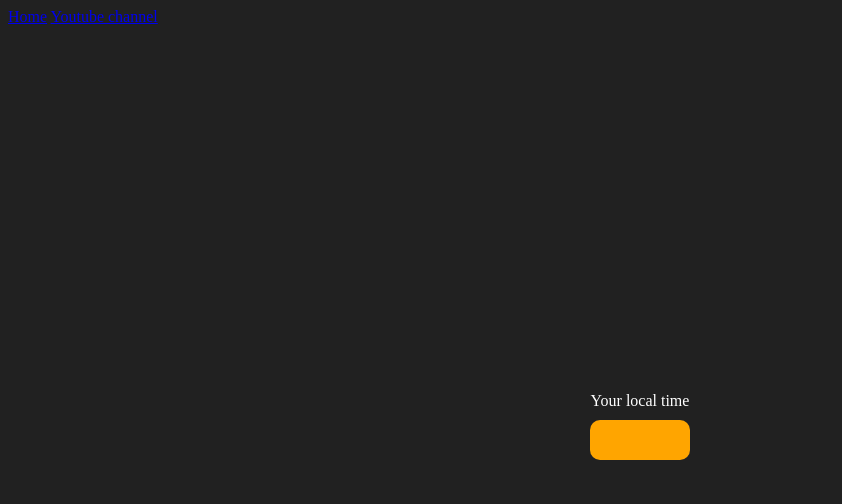
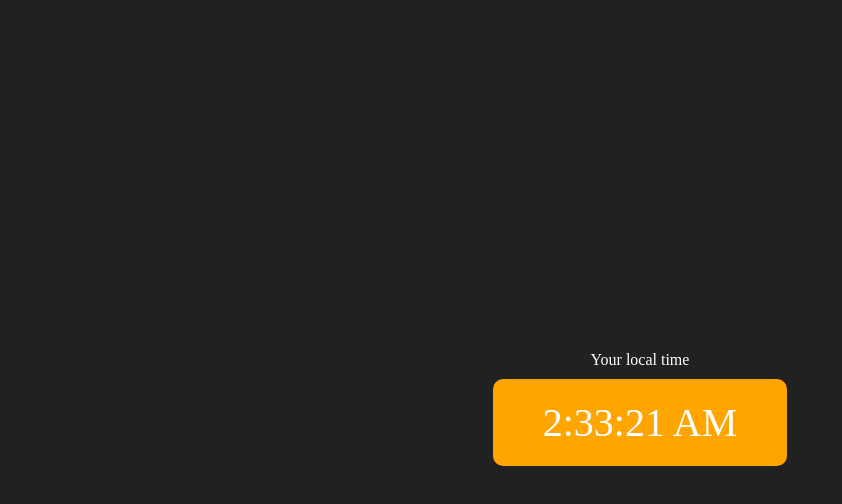
Before and after one commit to onurags/JSC, a plain HTML site: page 07_projects/03_DigitalClock/index.html in a window 1280 px wide. Shown: the whole page, without its empty margins (0-842 px from the left). Drawn offline with Linux system fonts and the light colour scheme; files that its build step writes are made by us from their sources.

Commit message:
digital clock

```diff
--- a/07_projects/03_DigitalClock/index.html
+++ b/07_projects/03_DigitalClock/index.html
@@ -4,7 +4,7 @@
     <meta charset="UTF-8" />
     <meta name="viewport" content="width=device-width, initial-scale=1.0" />
     <meta http-equiv="X-UA-Compatible" content="ie=edge" />
-    <link rel="stylesheet" type="text/css" href="../styles.css" />
+    <link rel="stylesheet" type="css" href="../style.css" />
     <title>Your Local Time</title>
     <style>
       body {
@@ -28,16 +28,10 @@
     </style>
   </head>
   <body>
-    <nav>
-      <a href="/" aria-current="page">Home</a>
-      <a target="_blank" href="https://www.youtube.com/@chaiaurcode"
-        >Youtube channel</a
-      >
-    </nav>
     <div class="center">
       <div id="banner"><span>Your local time</span></div>
       <div id="clock"></div>
     </div>
-    <script src="chaiaurcode.js"></script>
+    <script src="script.js"></script>
   </body>
 </html>
--- a/07_projects/03_DigitalClock/script.js
+++ b/07_projects/03_DigitalClock/script.js
@@ -1,2 +1,9 @@
 const clock = document.getElementById('clock')
 // const clock = document.querySelector('#clock')
+
+
+setInterval(function() {
+    let date = new Date()
+    // console.log(date.toLocaleTimeString())
+    clock.innerHTML = date.toLocaleTimeString()
+}, 1000)
```
